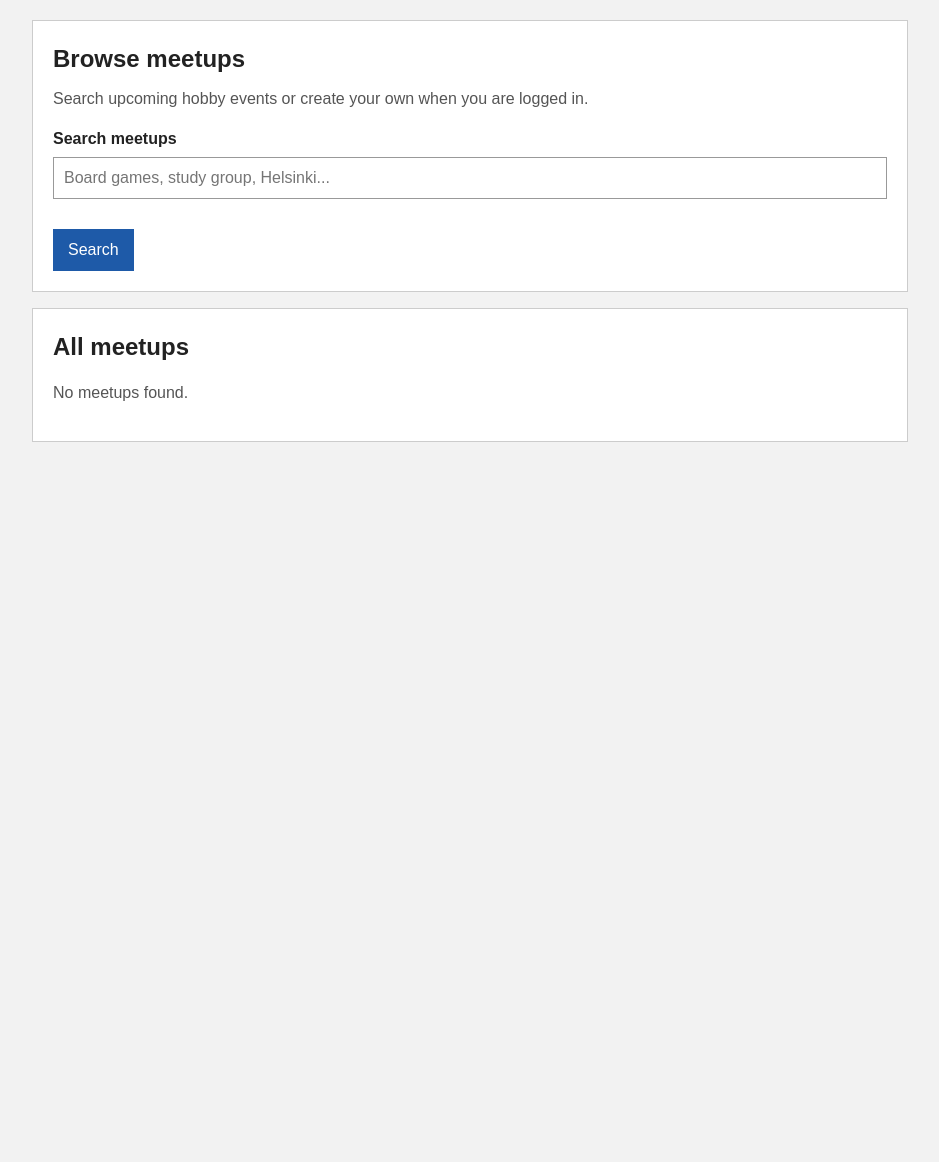
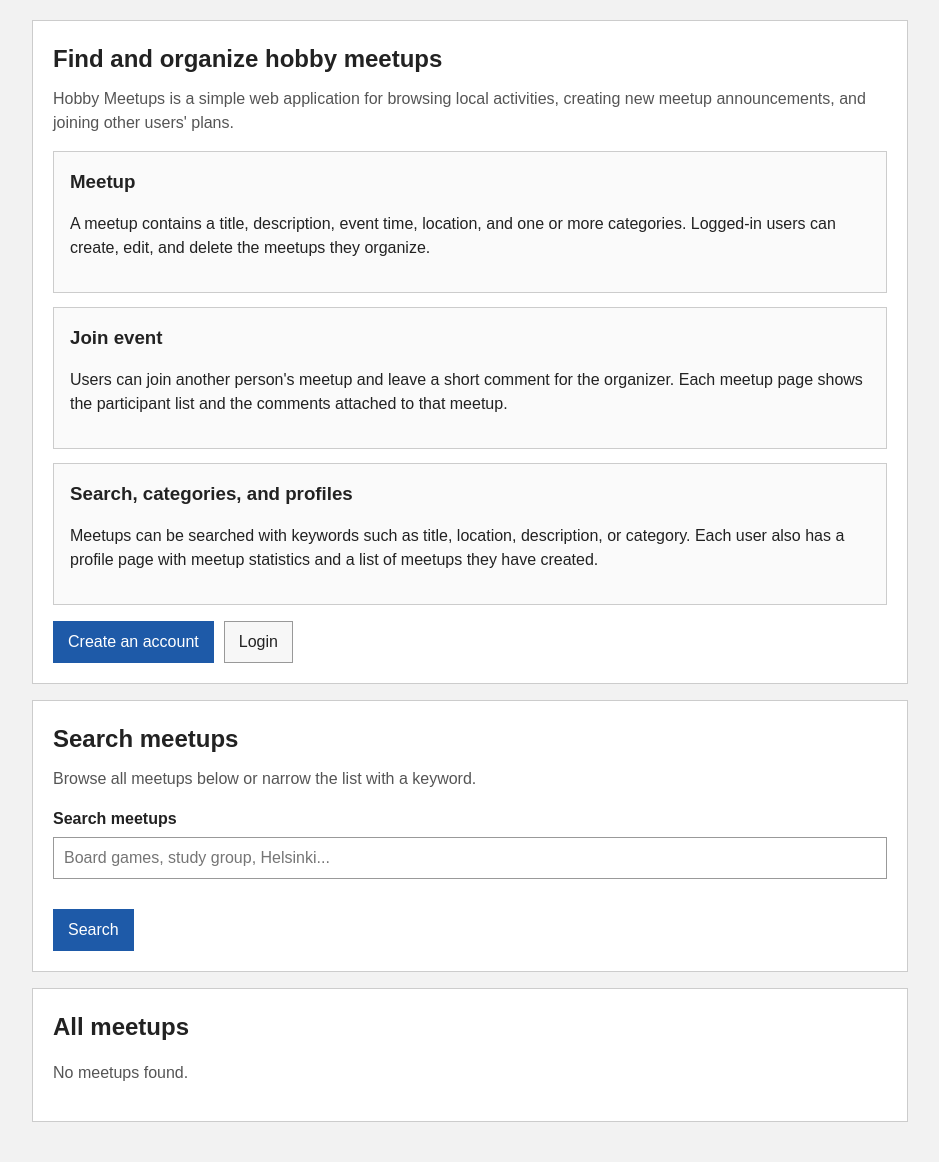
Before and after one commit to KaiserSin/hobby_meetups, a Flask app: page / in a window 1280 px wide. Shown: the part 200-1362 px from the top of the page, without its empty margins (170-1109 px from the left). Before the commit the page ends 642 px from the top, so only its background shows below. Run offline with Flask 3, Linux system fonts and the light colour scheme; data comes from the database, SQL or seed files in the repository; data that the repository does not hold is empty.

Commit message:
Describe core app features on the landing page

```diff
--- a/templates/index.html
+++ b/templates/index.html
@@ -4,8 +4,56 @@
 
 {% block content %}
 <section class="panel">
-    <h1 class="panel-title">Browse meetups</h1>
-    <p class="panel-subtitle">Search upcoming hobby events or create your own when you are logged in.</p>
+    <h1 class="panel-title">Find and organize hobby meetups</h1>
+    <p class="panel-subtitle">
+        Hobby Meetups is a simple web application for browsing local activities,
+        creating new meetup announcements, and joining other users' plans.
+    </p>
+
+    <div class="card-list">
+        <article class="card">
+            <h3>Meetup</h3>
+            <p>
+                A meetup contains a title, description, event time, location,
+                and one or more categories. Logged-in users can create, edit,
+                and delete the meetups they organize.
+            </p>
+        </article>
+
+        <article class="card">
+            <h3>Join event</h3>
+            <p>
+                Users can join another person's meetup and leave a short comment
+                for the organizer. Each meetup page shows the participant list
+                and the comments attached to that meetup.
+            </p>
+        </article>
+
+        <article class="card">
+            <h3>Search, categories, and profiles</h3>
+            <p>
+                Meetups can be searched with keywords such as title, location,
+                description, or category. Each user also has a profile page
+                with meetup statistics and a list of meetups they have created.
+            </p>
+        </article>
+    </div>
+
+    <div class="panel-actions">
+        {% if current_user_id %}
+        <a class="button" href="{{ url_for('app.create_meetup') }}">Create meetup</a>
+        {% else %}
+        <a class="button" href="{{ url_for('app.register') }}">Create an account</a>
+        <a class="button button-secondary" href="{{ url_for('app.login') }}">Login</a>
+        {% endif %}
+    </div>
+</section>
+
+<section class="panel">
+    <h2 class="panel-title">Search meetups</h2>
+    <p class="panel-subtitle">
+        Browse all meetups below or narrow the list with a keyword.
+    </p>
 
     <form class="form" method="get" action="{{ url_for('app.index') }}">
         <div class="form-row">
```
